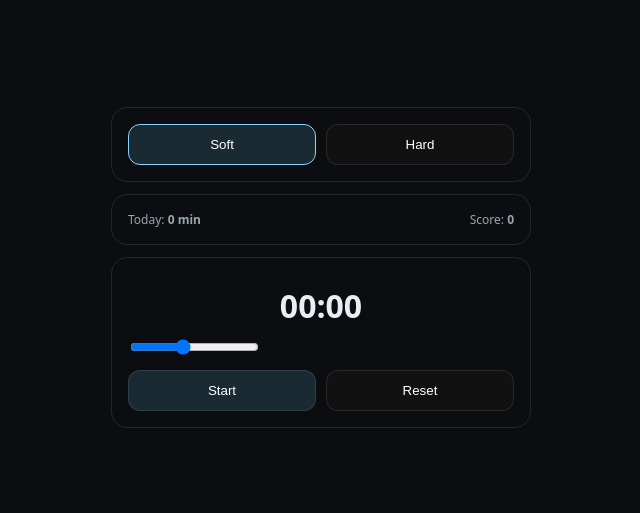
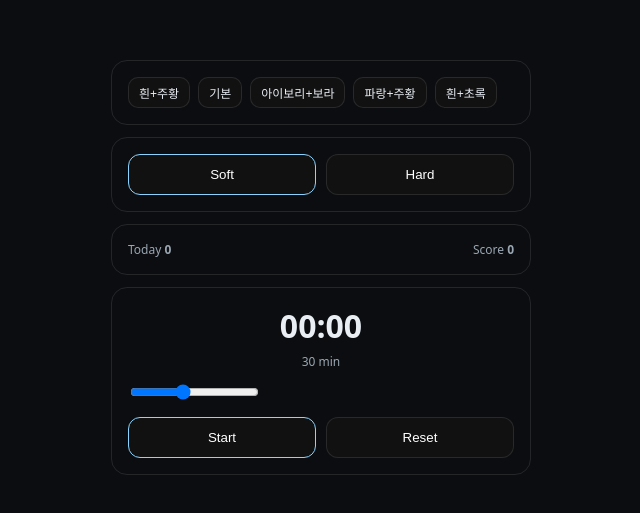
Before and after one commit to ch5rock/greenroom, a plain HTML site: page index.html in a window 1280 px wide. Shown: the part 127-640 px from the top of the page, without its empty margins (319-959 px from the left). Drawn offline with Linux system fonts and the light colour scheme.

Commit message:
Update index.html

```diff
--- a/index.html
+++ b/index.html
@@ -10,10 +10,13 @@
   --bg:#0b0d10;
   --text:#e9eef5;
   --muted:#9aa6b2;
-  --line:rgba(255,255,255,.1);
+  --line:rgba(255,255,255,.10);
   --accent:#8bd3ff;
   --danger:#ff6b6b;
 }
+
+*{box-sizing:border-box}
+
 body{
   margin:0;
   background:var(--bg);
@@ -22,8 +25,9 @@ body{
   display:flex;
   justify-content:center;
   align-items:center;
-  height:100vh;
+  min-height:100vh;
 }
+
 .app{ width:420px; }
 
 .block{
@@ -33,7 +37,23 @@ body{
   margin-bottom:12px;
 }
 
-/* mode */
+/* THEME */
+.themeBtns{
+  display:flex;
+  flex-wrap:wrap;
+  gap:8px;
+}
+.themeBtn{
+  padding:6px 10px;
+  border-radius:10px;
+  border:1px solid var(--line);
+  background:#111;
+  color:var(--text);
+  font-size:12px;
+  cursor:pointer;
+}
+
+/* MODE */
 .modeBtns{
   display:flex;
   gap:10px;
@@ -48,19 +68,34 @@ body{
   cursor:pointer;
 }
 .modeBtn.active{
-  background:#1a2a33;
   border-color:var(--accent);
 }
 
-/* timer */
+/* STATUS */
+.status{
+  font-size:12px;
+  color:var(--muted);
+  display:flex;
+  justify-content:space-between;
+}
+
+/* TIMER */
 .time{
   font-size:32px;
   font-weight:800;
   text-align:center;
-  margin:10px 0;
 }
 
-.row{ margin:10px 0; }
+.target{
+  text-align:center;
+  font-size:12px;
+  color:var(--muted);
+  margin-top:6px;
+}
+
+.rangeWrap{
+  margin:12px 0;
+}
 
 .btns{
   display:flex;
@@ -75,19 +110,25 @@ body{
   color:#fff;
   cursor:pointer;
 }
-.primary{ background:#1a2a33; }
-
-.status{
-  font-size:12px;
-  color:var(--muted);
-  display:flex;
-  justify-content:space-between;
+.primary{
+  border-color:var(--accent);
 }
 </style>
 </head>
 
 <body>
 <div class="app">
+
+<!-- THEME -->
+<div class="block">
+  <div class="themeBtns">
+    <button class="themeBtn" data-theme="orange">흰+주황</button>
+    <button class="themeBtn" data-theme="dark">기본</button>
+    <button class="themeBtn" data-theme="purple">아이보리+보라</button>
+    <button class="themeBtn" data-theme="blueorange">파랑+주황</button>
+    <button class="themeBtn" data-theme="green">흰+초록</button>
+  </div>
+</div>
 
 <!-- MODE -->
 <div class="block">
@@ -99,61 +140,103 @@ body{
 
 <!-- STATUS -->
 <div class="block status">
-  <span>Today: <strong id="today">0 min</strong></span>
-  <span>Score: <strong id="score">0</strong></span>
+  <span>Today <strong id="today">0</strong></span>
+  <span>Score <strong id="score">0</strong></span>
 </div>
 
 <!-- TIMER -->
 <div class="block">
+
   <div class="time" id="time">00:00</div>
+  <div class="target" id="target">30 min</div>
 
-  <div class="row">
-    <input type="range" id="range" min="10" max="60" step="5" value="30"/>
+  <div class="rangeWrap">
+    <input type="range" id="range" min="10" max="60" step="5" value="30">
   </div>
 
   <div class="btns">
     <button class="btn primary" id="start">Start</button>
     <button class="btn" id="reset">Reset</button>
   </div>
+
 </div>
 
 </div>
 
 <script>
+// ===== THEME =====
+const THEMES = {
+  orange:{
+    "--bg":"#ffffff",
+    "--text":"#111",
+    "--muted":"#666",
+    "--line":"rgba(0,0,0,.1)",
+    "--accent":"#ff7a00"
+  },
+  dark:{
+    "--bg":"#0b0d10",
+    "--text":"#e9eef5",
+    "--muted":"#9aa6b2",
+    "--line":"rgba(255,255,255,.10)",
+    "--accent":"#8bd3ff"
+  },
+  purple:{
+    "--bg":"#f6f1ff",
+    "--text":"#2a1f3d",
+    "--muted":"#7a6b9a",
+    "--line":"rgba(0,0,0,.08)",
+    "--accent":"#7c4dff"
+  },
+  blueorange:{
+    "--bg":"#0a1a2a",
+    "--text":"#e6f2ff",
+    "--muted":"#8faac4",
+    "--line":"rgba(255,255,255,.1)",
+    "--accent":"#ff8c42"
+  },
+  green:{
+    "--bg":"#ffffff",
+    "--text":"#0f2a1a",
+    "--muted":"#6c8f7a",
+    "--line":"rgba(0,0,0,.1)",
+    "--accent":"#2ecc71"
+  }
+};
+
+function applyTheme(name){
+  const t = THEMES[name];
+  Object.entries(t).forEach(([k,v])=>{
+    document.documentElement.style.setProperty(k,v);
+  });
+  localStorage.setItem("theme",name);
+}
+
+document.querySelectorAll(".themeBtn").forEach(b=>{
+  b.onclick=()=>applyTheme(b.dataset.theme);
+});
+
+applyTheme(localStorage.getItem("theme")||"dark");
+
+// ===== MODE =====
 let mode="soft";
-
-const softBtn = document.getElementById("softBtn");
-const hardBtn = document.getElementById("hardBtn");
-
 softBtn.onclick=()=>{
   mode="soft";
   softBtn.classList.add("active");
   hardBtn.classList.remove("active");
 };
-
 hardBtn.onclick=()=>{
   mode="hard";
   hardBtn.classList.add("active");
   softBtn.classList.remove("active");
 };
 
-const timeEl = document.getElementById("time");
-const startBtn = document.getElementById("start");
-const resetBtn = document.getElementById("reset");
-const range = document.getElementById("range");
-const todayEl = document.getElementById("today");
-const scoreEl = document.getElementById("score");
-
-let timer={
-  running:false,
-  elapsed:0,
-  target:1800,
-  last:0,
-  hidden:false
-};
-
+// ===== TIMER =====
+let timer={running:false,elapsed:0,target:1800,last:0,hidden:false};
 let today=0;
 let score=0;
+
+const timeEl=time;
+const targetEl=target;
 
 function fmt(t){
   const m=Math.floor(t/60);
@@ -163,44 +246,34 @@ function fmt(t){
 
 function render(){
   timeEl.textContent=fmt(timer.elapsed);
-  startBtn.textContent=timer.running?"Pause":"Start";
-  todayEl.textContent=Math.floor(today/60)+" min";
+  targetEl.textContent=(timer.target/60)+" min";
+  todayEl.textContent=Math.floor(today/60);
   scoreEl.textContent=score;
+  start.textContent=timer.running?"Pause":"Start";
 }
 
 let tick;
-
 function startTick(){
   clearInterval(tick);
   timer.last=Date.now();
-
   tick=setInterval(()=>{
-    if(!timer.running) return;
-
-    const now=Date.now();
-    const d=Math.floor((now-timer.last)/1000);
-
+    if(!timer.running)return;
+    const d=Math.floor((Date.now()-timer.last)/1000);
     if(d>0){
-      timer.elapsed=Math.min(timer.target,timer.elapsed+d);
-      timer.last=now;
+      timer.elapsed+=d;
+      timer.last=Date.now();
       render();
 
       if(timer.elapsed>=timer.target){
         timer.running=false;
-        clearInterval(tick);
-
         today+=timer.target;
-
-        // 점수 계산
         score+=Math.floor(timer.target/60)*10;
-
-        render();
       }
     }
   },200);
 }
 
-startBtn.onclick=()=>{
+start.onclick=()=>{
   if(!timer.running){
     timer.running=true;
     timer.last=Date.now();
@@ -211,7 +284,7 @@ startBtn.onclick=()=>{
   render();
 };
 
-resetBtn.onclick=()=>{
+reset.onclick=()=>{
   timer.running=false;
   timer.elapsed=0;
   render();
@@ -219,8 +292,10 @@ resetBtn.onclick=()=>{
 
 range.oninput=()=>{
   timer.target=range.value*60;
+  render();
 };
 
+// ===== VISIBILITY =====
 document.addEventListener("visibilitychange",()=>{
   if(document.hidden){
     if(timer.running){
@@ -228,19 +303,15 @@ document.addEventListener("visibilitychange",()=>{
         timer.running=false;
         timer.hidden=true;
       }else{
-        // HARD FAIL
         timer.running=false;
         timer.elapsed=0;
-
-        // 패널티
         score=Math.max(0,score-20);
-
-        alert("Hard 모드 실패");
+        alert("Hard 실패");
       }
       render();
     }
   }else{
-    if(mode==="soft" && timer.hidden){
+    if(timer.hidden){
       timer.running=true;
       timer.last=Date.now();
       startTick();
@@ -251,6 +322,5 @@ document.addEventListener("visibilitychange",()=>{
 
 render();
 </script>
-
 </body>
 </html>
```
